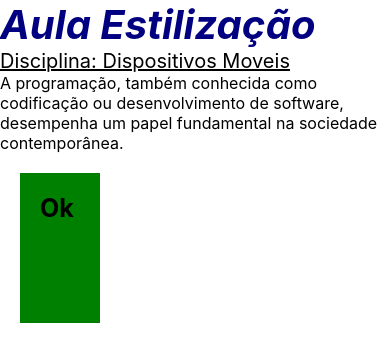
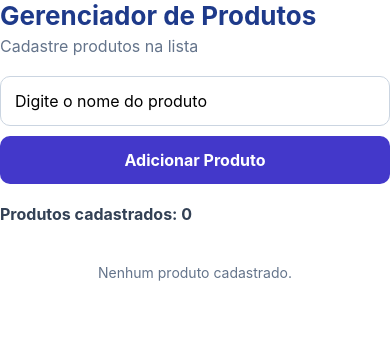
Before and after one commit to isaalexandre10/codeClasse2, a React Native app: screen / in a window 390 px wide. Shown: the top 362 px of the page. Built offline with nearby package versions, Linux system fonts and the light colour scheme.

Commit message:
add gerenciador de produto

```diff
--- a/App.tsx
+++ b/App.tsx
@@ -1,11 +1,12 @@
 import { View } from 'react-native';
 import HomeScreen from './src/screens/HomeScreen';
 import EstilizacaoScreen from './src/screens/EstilizacaoScreen';
+import GerenciadorProdutosScreen from './src/screens/GerenciadorProdutosScreen';
 
 export default function App() {
   return (
     <View>
-      <EstilizacaoScreen />
+      <GerenciadorProdutosScreen />
     </View>
 
   );
--- /dev/null
+++ b/src/components/ProductCard.tsx
@@ -0,0 +1,31 @@
+import { StyleSheet, Text, View } from 'react-native';
+
+// Define quais informações o componente receberá.
+type ProductCardProps = {
+  nome: string;
+};
+
+export default function ProductCard({ nome }: ProductCardProps) {
+  return (
+    <View style={styles.card}>
+      {/* O nome não é fixo.
+          Ele chega através das Props. */}
+      <Text style={styles.nome}>{nome}</Text>
+    </View>
+  );
+}
+
+const styles = StyleSheet.create({
+  card: {
+    backgroundColor: '#ffffff',
+    padding: 16,
+    marginBottom: 10,
+    borderRadius: 10,
+    elevation: 2,
+  },
+
+  nome: {
+    fontSize: 18,
+    color: '#1e293b',
+  },
+});
--- /dev/null
+++ b/src/screens/GerenciadorProdutosScreen.tsx
@@ -0,0 +1,164 @@
+import { FlatList, StyleSheet, Text, TextInput, TouchableOpacity, View } from "react-native";
+import { useState } from 'react';
+import ProductCard from "../components/ProductCard";
+
+// Define o formato de cada produto.
+interface Produto {
+  id: string;
+  nome: string;
+}
+
+export default function GerenciadorProdutosScreen() {
+  // Guarda o texto digitado no TextInput.
+  const [nome, setNome] = useState('');
+
+  // Guarda todos os produtos cadastrados.
+  const [produtos, setProdutos] = useState<Produto[]>([]);
+
+  function adicionarProduto() {
+    // Impede cadastrar um produto vazio.
+    if (nome.trim() === '') {
+      return;
+    }
+
+    // Criamos um novo objeto de produto.
+    const novoProduto: Produto = {
+      // Cada produto precisa de um ID único.
+      id: Date.now().toString(),
+      // O nome vem do TextInput.
+      nome: nome,
+    };
+
+    // Mantemos os produtos antigos
+    // e adicionamos o novo produto.
+    setProdutos([...produtos, novoProduto]);
+
+    // Limpa o campo depois do cadastro.
+    setNome('');
+  }
+  return (
+    <View >
+        {/* Cabeçalho da aplicação */}
+      <Text style={styles.titulo}>
+        Gerenciador de Produtos
+      </Text>
+
+      <Text style={styles.subtitulo}>
+        Cadastre produtos na lista
+      </Text>
+
+      {/* Área do formulário */}
+      <View style={styles.formulario}>
+
+        <TextInput
+          style={styles.input}
+          placeholder="Digite o nome do produto"
+          // O valor do campo vem do State.
+          value={nome}
+          // Executado sempre que o usuário digita.
+          onChangeText={setNome}
+        />
+
+        <TouchableOpacity
+          style={styles.botao}
+
+          // Executa a função ao pressionar o botão.
+          onPress={adicionarProduto}
+        >
+          <Text style={styles.textoBotao}>
+            Adicionar Produto
+          </Text>
+        </TouchableOpacity>
+
+      </View>
+
+      {/* Mostra quantos produtos existem */}
+      <Text style={styles.contador}>
+        Produtos cadastrados: {produtos.length}
+      </Text>
+      <FlatList
+
+        // Lista utilizada pelo FlatList.
+        data={produtos}
+
+        // Cria uma chave única para cada item.
+        keyExtractor={(item) => item.id}
+
+        // Define como cada produto será mostrado.
+        renderItem={({ item }) => (
+          <ProductCard nome={item.nome} />
+        )}
+
+        // Aparece quando não existem produtos.
+        ListEmptyComponent={
+          <Text style={styles.vazio}>
+            Nenhum produto cadastrado.
+          </Text>
+        }
+      />
+    </View>
+  );
+}
+
+const styles = StyleSheet.create({
+
+  container: {
+    flex: 1,
+    backgroundColor: '#f1f5f9',
+    padding: 20,
+  },
+
+  titulo: {
+    fontSize: 26,
+    fontWeight: 'bold',
+    color: '#1e3a8a',
+    marginBottom: 5,
+  },
+
+  subtitulo: {
+    fontSize: 16,
+    color: '#64748b',
+    marginBottom: 20,
+  },
+
+  formulario: {
+    marginBottom: 20,
+  },
+
+  input: {
+    backgroundColor: '#ffffff',
+    borderWidth: 1,
+    borderColor: '#cbd5e1',
+    borderRadius: 10,
+    padding: 14,
+    fontSize: 16,
+    marginBottom: 10,
+  },
+
+  botao: {
+    backgroundColor: '#4338ca',
+    padding: 14,
+    borderRadius: 10,
+    alignItems: 'center',
+  },
+
+  textoBotao: {
+    color: '#ffffff',
+    fontWeight: 'bold',
+    fontSize: 16,
+  },
+
+  contador: {
+    fontSize: 16,
+    fontWeight: 'bold',
+    marginBottom: 10,
+    color: '#334155',
+  },
+
+  vazio: {
+    textAlign: 'center',
+    marginTop: 30,
+    color: '#64748b',
+  },
+
+});
```
